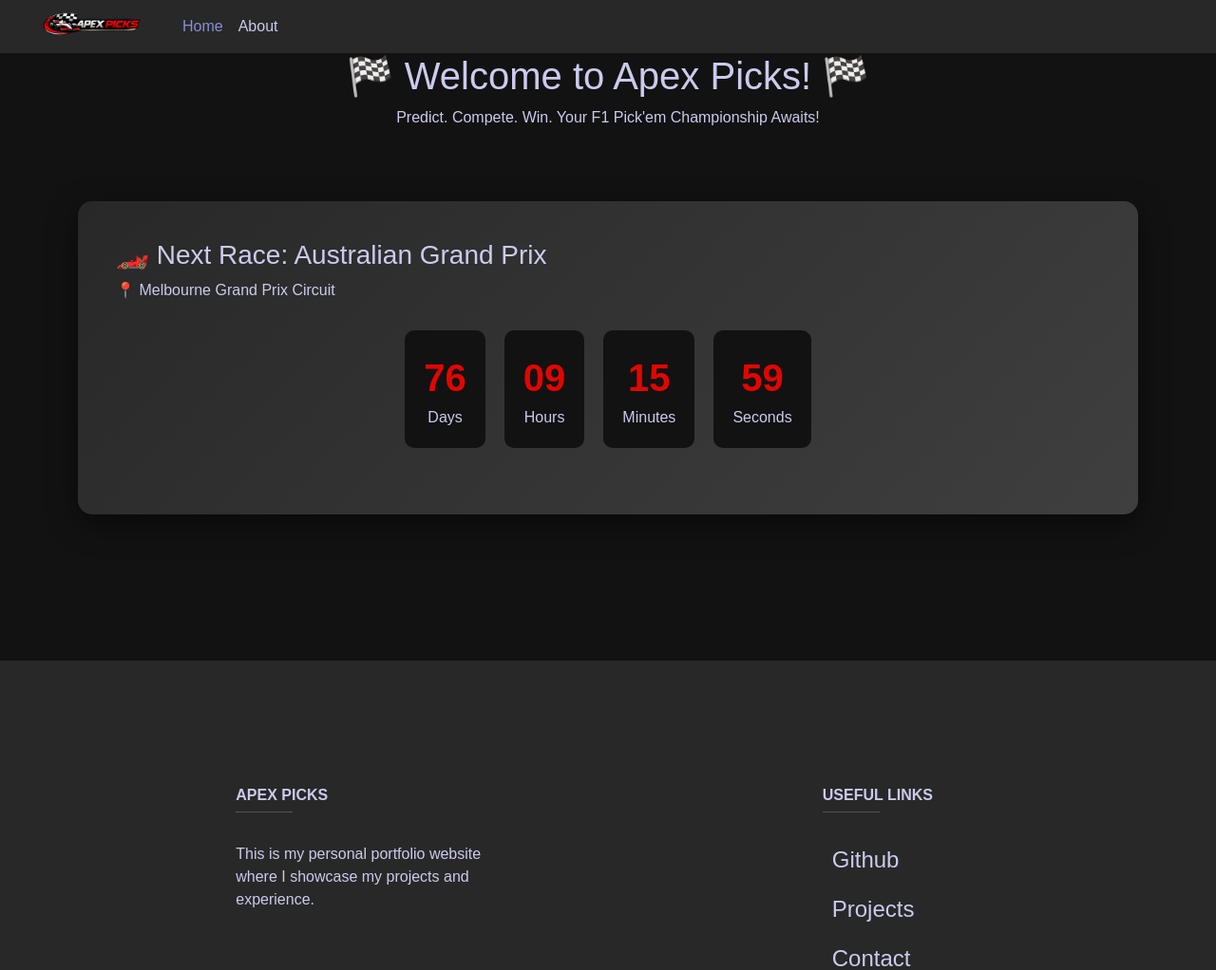
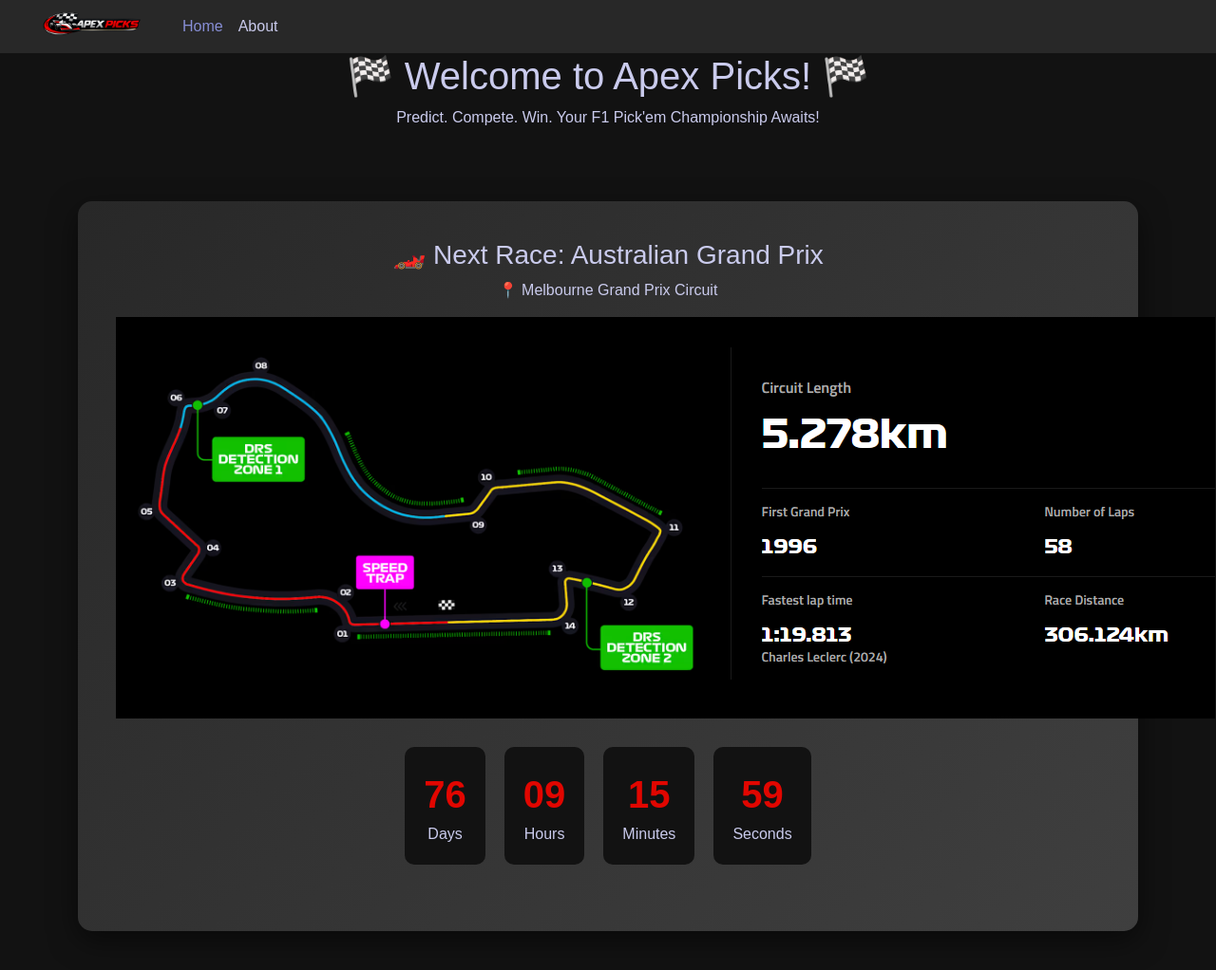
Before and after one commit to ZaneM201/capstone, a Django app: page / in a window 1280 px wide. Shown: the top 1022 px of the page at 95% size. Run offline with Django 5.2, Linux system fonts and the light colour scheme.

Commit message:
added next race countdown and info

```diff
--- a/static/css/home.css
+++ b/static/css/home.css
@@ -20,6 +20,14 @@
     padding: 40px;
     box-shadow: 0 10px 30px rgba(0, 0, 0, 0.5);
     margin-bottom: 40px;
+}
+
+.race-info {
+    text-align: center;
+}
+
+.track-info {
+    margin: auto;
 }
 
 .countdown {
--- a/templates/pages/home.html
+++ b/templates/pages/home.html
@@ -21,6 +21,9 @@
                 <h3>🏎️ Next Race: Australian Grand Prix</h3>
                 <p>📍 Melbourne Grand Prix Circuit</p>
             </div>
+            <div class="track-info">
+                <img src="{% static 'imgs/Albert_Park_Circuit.png' %}" alt="">
+            </div>
             <div class="countdown">
                 <div class="countdown-item">
                     <div class="countdown-number">76</div>
```
Also changed, not shown: static/imgs/Albert_Park_Circuit.png (added).
